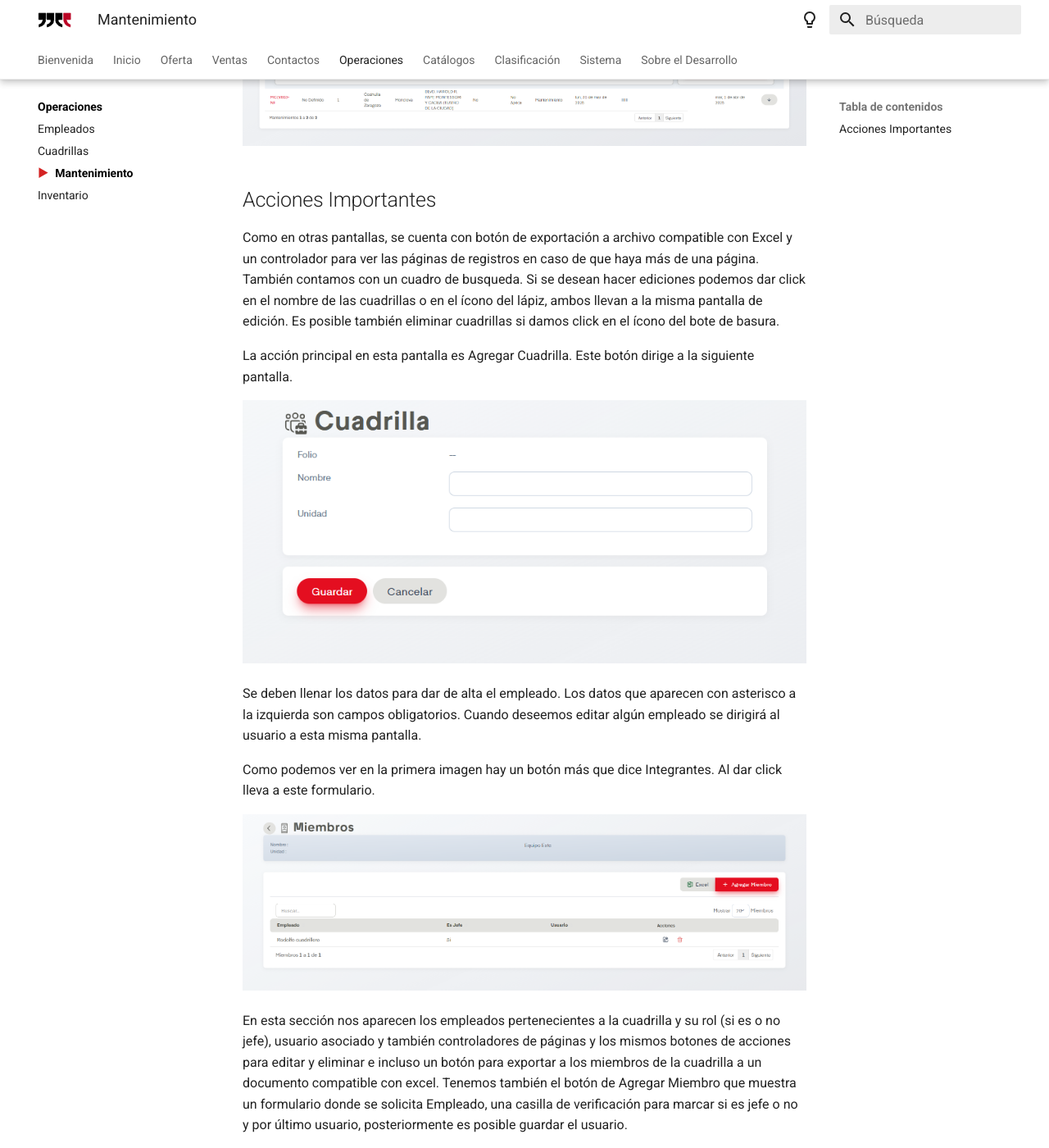
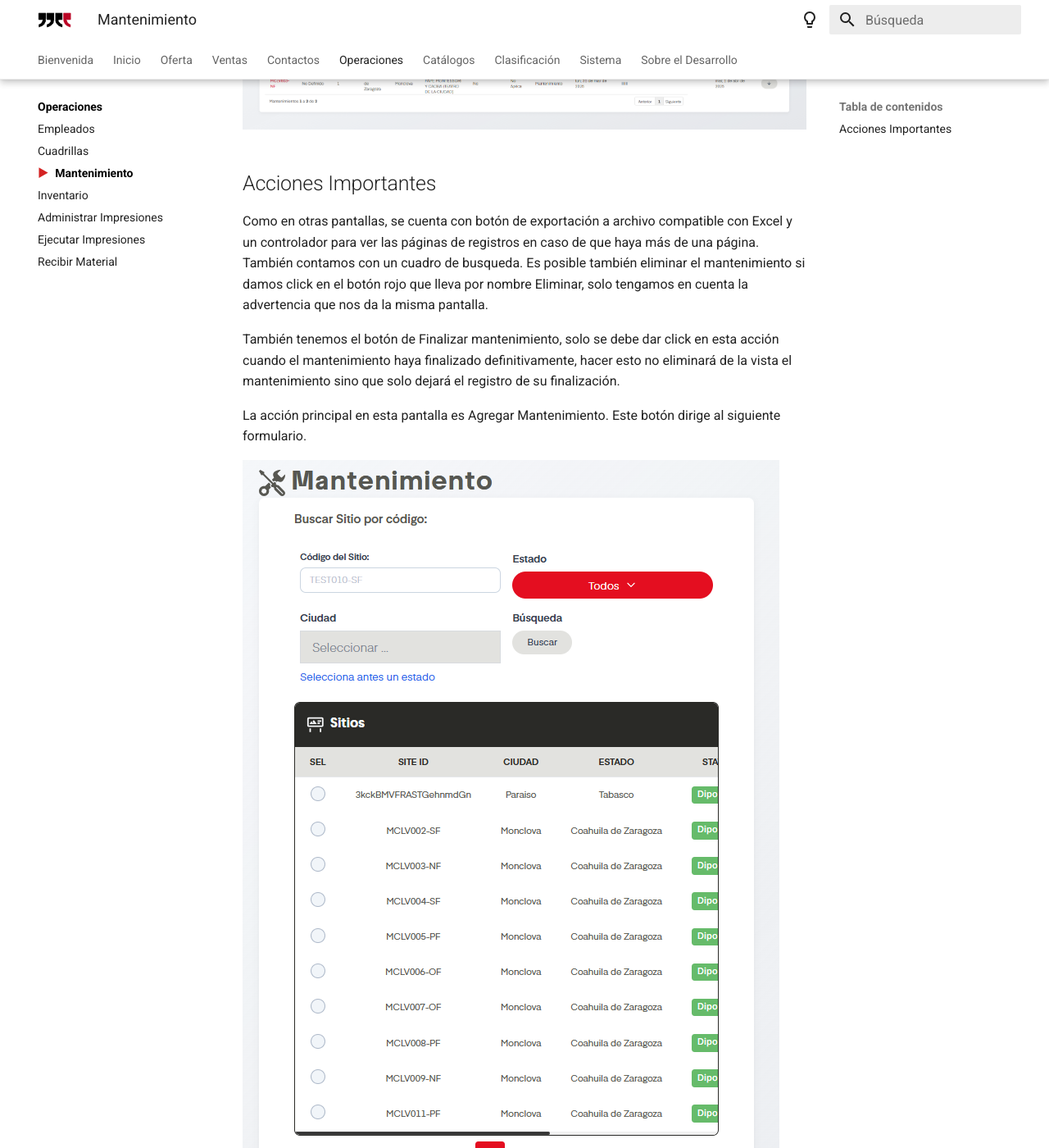
Before and after one commit to SmolBam-git/mkdocs-material-sipdoc, an MkDocs documentation site: the page built from docs/operaciones/mantenimiento.md, in a window 1280 px wide and 1400 px high, scrolled down 680 px. Shown: the whole window at 82% size. Built offline with MkDocs 1.6.1 and Material for MkDocs 9.7.7, drawn with Linux system fonts in a browser that asks for light colours; some of the changed text lies outside the part shown.

Commit message:
finishes t_clientes and still working on Operaciones

```diff
--- a/docs/catalogos/t_clientes.md
+++ b/docs/catalogos/t_clientes.md
@@ -0,0 +1,21 @@
+# Tipos de Clientes
+
+En el apartado de Tipos de Clientes se nos permite dar de alta y eliminar tipos de clientes en SIP.
+
+![t_cliente](../assets/catalogoClientes.png)
+
+## Acciones Importantes
+
+Como se puede observer, la pantalla de Tipos de Clientes es distinta de las demás pantallas de la sección de catálogos, sin embargo su uso es sencillo. A continuación se explica cada acción disponible.
+
+### 1. Agregar Tipos de Clientes
+
+Este botón nos permite agregar un cliente padre, lo llamaremos así ya que de este cliente pueden salir subtipos. Al momento de crearlo únicamente se nos solicitará nombre para el tipo de cliente.
+
+### 2. Agregar Subtipo
+
+Este botón aparece junto con el nombre del cliente padre, también al crearlo se nos pedirá un nombre solamente para el subtipo. Del subtipo creado también es posible crear más subtipos.
+
+### 3. Eliminar subtipo
+
+Nos permite eliminar tipos y subtipos de clientes. Se debe tener en cuenta que la eliminación siempre empezará por el elemento más reciente, es decir, debemos eliminar primero los subtipos para poder eliminar a sus clientes padre.
--- a/docs/operaciones/mantenimiento.md
+++ b/docs/operaciones/mantenimiento.md
@@ -4,28 +4,24 @@
 
     Esta página no tiene mucho contenido así que se omitirá la enumarción de acciones.
 
-En el apartado de Cuadrillas se nos permite dar de alta, editar y eliminar cuadrillas en SIP.
+!!! warning "Eliminar Mantenimientos"
 
-!!! warning "Sobre la enumeración de acciones"
+    Eliminar mantenimientos es una acción  que no se puede deshacer. El Mantenimiento seleccionado y el Historial de Mantenimiento serán eliminados permanentemente.
 
-    Eliminar mantenimientos es una acción  que no se puede deshacer. El Mantenimiento seleccionado y el Historial de Mantenimiento Serán eliminados permanentemente.
-
-En el apartado de Cuadrillas se nos permite dar de alta, editar y eliminar cuadrillas en SIP.
+En el apartado de Mantenimientos se nos permite dar de alta, finalizar y eliminar mantenimientos en SIP.
 
 ![mantenimiento](../assets/mantenimiento.png)
 
 ## Acciones Importantes
 
-Como en otras pantallas, se cuenta con botón de exportación a archivo compatible con Excel y un controlador para ver las páginas de registros en caso de que haya más de una página. También contamos con un cuadro de busqueda. Si se desean hacer ediciones podemos dar click en el nombre de las cuadrillas o en el ícono del lápiz, ambos llevan a la misma pantalla de edición. Es posible  también eliminar cuadrillas si damos click en el ícono del bote de basura.
+Como en otras pantallas, se cuenta con botón de exportación a archivo compatible con Excel y un controlador para ver las páginas de registros en caso de que haya más de una página. También contamos con un cuadro de busqueda. Es posible  también eliminar el mantenimiento si damos click en el botón rojo que lleva por nombre Eliminar, solo tengamos en cuenta la advertencia que nos da la misma pantalla.
 
-La acción principal en esta pantalla es Agregar Cuadrilla. Este botón dirige a la siguiente pantalla.
+También tenemos el botón de Finalizar mantenimiento, solo se debe dar click en esta acción cuando el mantenimiento haya finalizado definitivamente, hacer esto no eliminará de la vista el mantenimiento sino que solo dejará el registro de su finalización.
 
-![agregarCuadrilla](../assets/agregarCuadrilla.png)
+La acción principal en esta pantalla es Agregar Mantenimiento. Este botón dirige al siguiente formulario.
 
-Se deben llenar los datos para dar de alta el empleado. Los datos que aparecen con asterisco a la izquierda son campos obligatorios. Cuando deseemos editar algún empleado se dirigirá al usuario a esta misma pantalla.
+![agregarMantenimiento](../assets/agregarMantenimiento.png)
 
-Como podemos ver en la primera imagen hay un botón más que dice Integrantes. Al dar click lleva a este formulario.
+Se deben llenar los datos para dar de alta el mantenimiento. Cuando seleccionemos el Sitio ya sea a través de codigo o seleccionándolo en la tabla, se llenarán autómaticamente varias secciones del formulario por tanto es importante identificar primeramente el sitio antes de llenar el resto de apartados. Podemos apoyarnos en los filtros de más arriba en en formulario como es estado y ciudad para hacer más sencilla la busqueda.
 
-![integrantes](../assets/integrantes.png)
-
-En esta sección nos aparecen los empleados pertenecientes a la cuadrilla y su rol (si es o no jefe), usuario asociado y también controladores de páginas y los mismos botones de acciones para editar y eliminar e incluso un botón para exportar a los miembros de la cuadrilla a un documento compatible con excel. Tenemos también el botón de Agregar Miembro que muestra un formulario donde se solicita Empleado, una casilla de verificación para marcar si es jefe o no y por último usuario, posteriormente es posible guardar el usuario.
+Al finalizar hay que dar click en guardar.
--- a/mkdocs.yml
+++ b/mkdocs.yml
@@ -103,6 +103,9 @@ nav:
     - Cuadrillas: operaciones/cuadrillas.md
     - Mantenimiento: operaciones/mantenimiento.md
     - Inventario: operaciones/inventario.md
+    - Administrar Impresiones: operaciones/admin_impresiones.md
+    - Ejecutar Impresiones: operaciones/exec_impresiones.md
+    - Recibir Material: operaciones/recibirMaterial.md
   - Catálogos:
     # - Introducción a Catálogos: catalogos.md
     - Sectores: catalogos/sectores.md
```
Also changed, not shown: docs/operaciones/admin_impresiones.md (added, +35 -0 lines), docs/operaciones/inventario.md (+21 -0 lines), docs/assets/admin_Impresiones.png (added), docs/assets/agregarInventario.png (added), docs/assets/agregarMantenimiento.png (added), docs/assets/catalogoClientes.png (added), docs/assets/inventarios.png (added), docs/operaciones/exec_impresiones.md (added), docs/operaciones/recibirMaterial.md (added).
